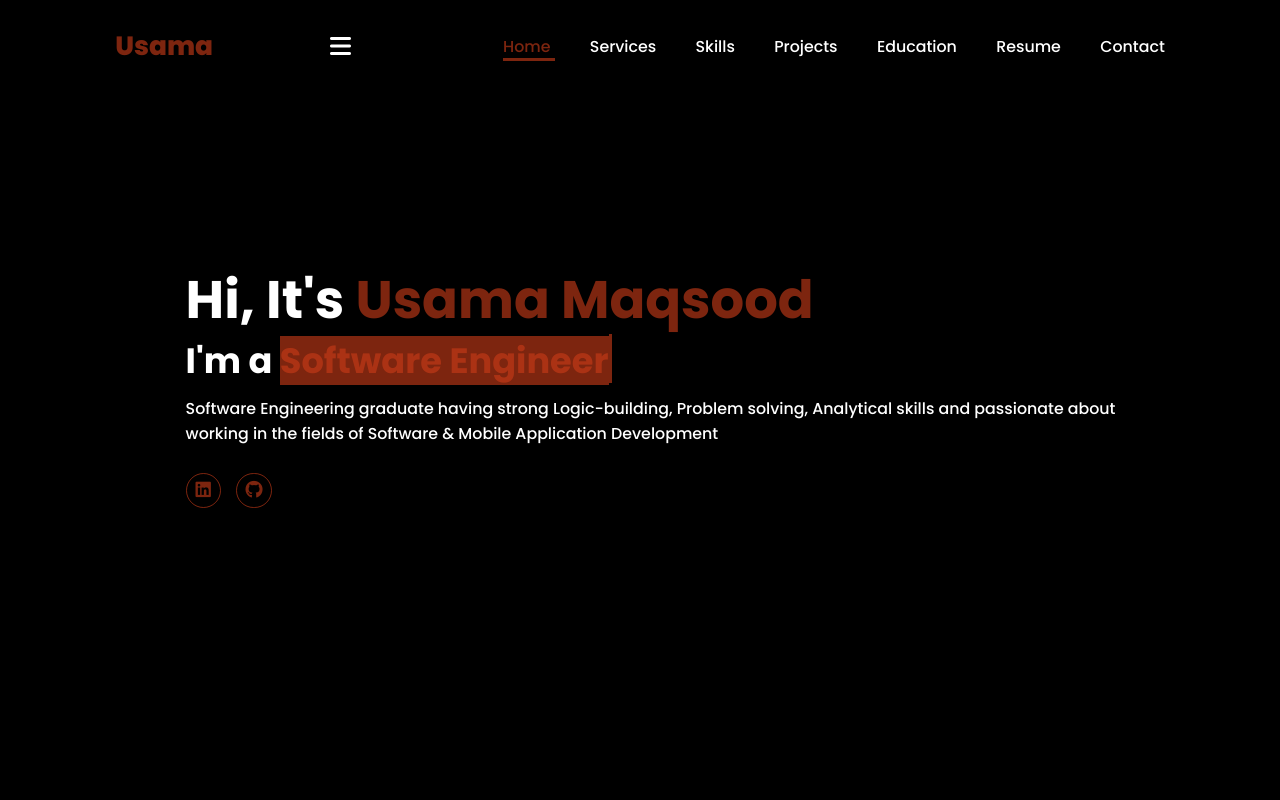
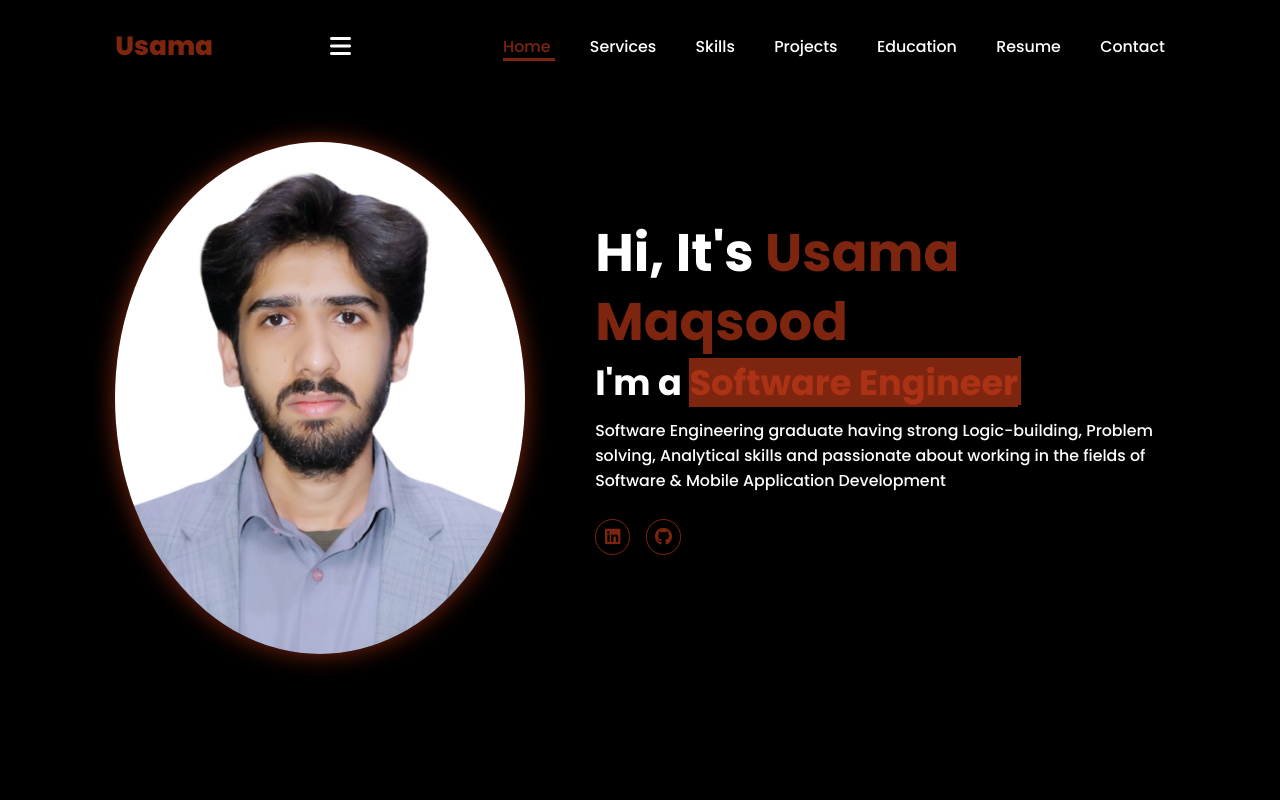
Before and after one commit to Usama-Shamsi/Portfolio, a plain HTML site: page index.html in a window 1280 px wide. Shown: the top 800 px of the page. Drawn offline with Linux system fonts and the light colour scheme.

Commit message:
Update index.html

```diff
--- a/index.html
+++ b/index.html
@@ -32,7 +32,7 @@
 
     <section class="home" id="home">
       <div class="home-img">
-        <img src="/images/img1.jpg" alt="" />
+        <img src="pic.jpg" alt="" />
       </div>
       <div class="home-content">
         <h1>Hi, It's <span>Usama Maqsood</span></h1>
```
